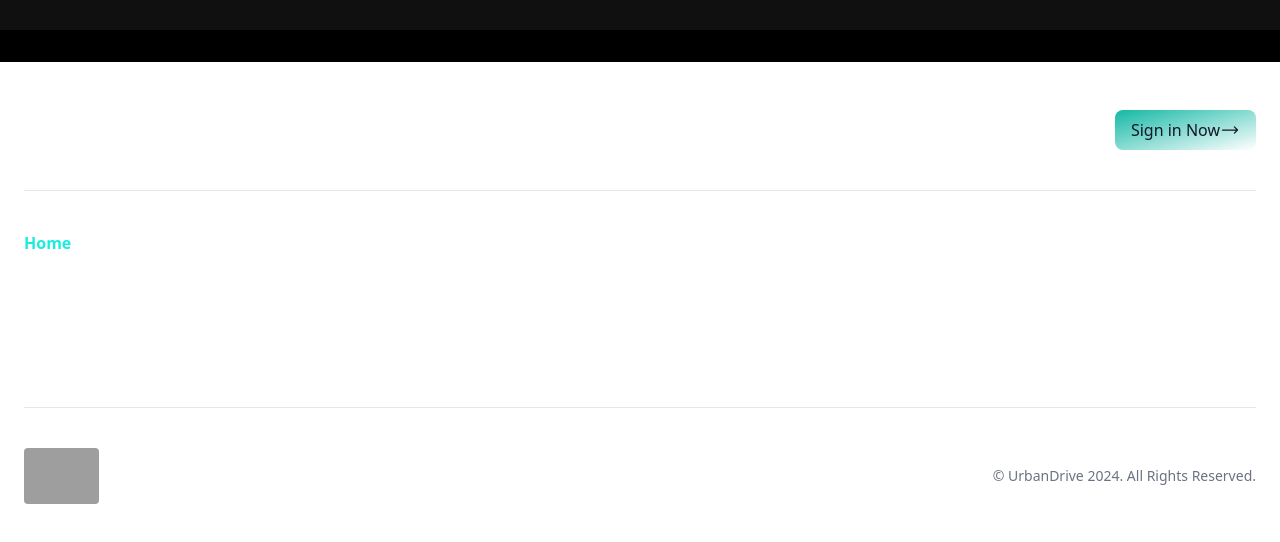
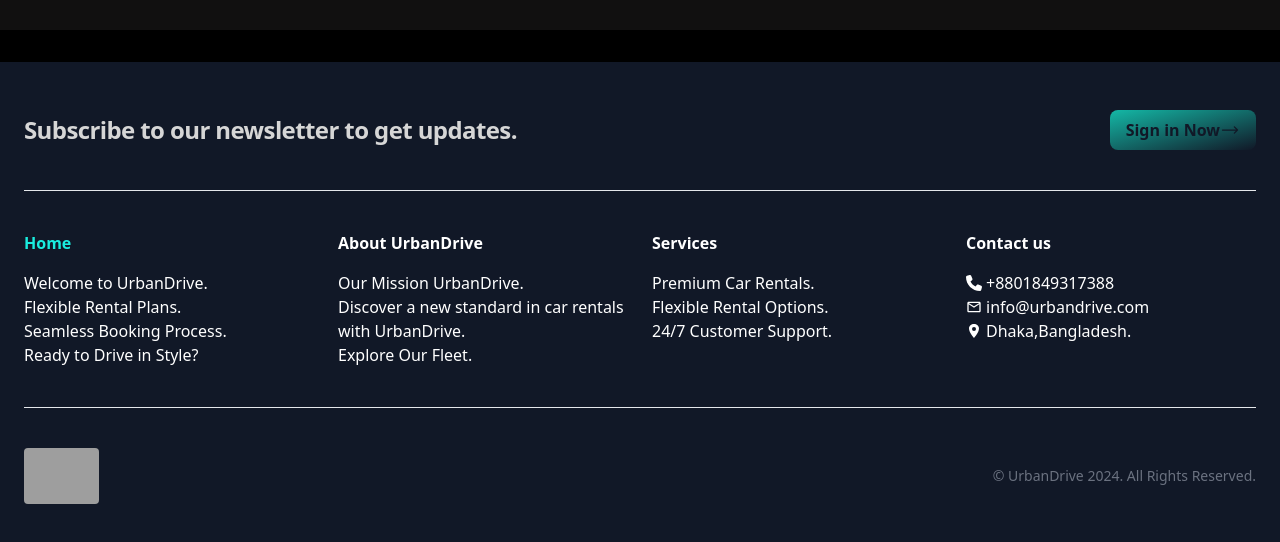
Before and after one commit to nayeem-miah/UrbanDrive-Client, a React (Vite) app: page / in a window 1280 px wide. Shown: the part 3250-3792 px from the top of the page. Built offline with nearby package versions, Linux system fonts and the light colour scheme; grey boxes are pictures that could not be loaded; a web font is replaced by a local one.

Commit message:
change code

```diff
--- a/src/Components/Footer.tsx
+++ b/src/Components/Footer.tsx
@@ -71,10 +71,10 @@ const Footer: React.FC = () => {
     )
     return (
         <div>
-            <div className="bg-white dark:bg-gray-900 mt-8">
+            <div className=" bg-gray-900 mt-8">
                 <div className="container px-6 py-12 mx-auto">
                     <div className="md:flex md:-mx-3 md:items-center md:justify-between">
-                        <h1 className="text-xl font-semibold tracking-tight  md:mx-3 xl:text-2xl text-white">
+                        <h1 className="text-xl font-semibold tracking-tight  md:mx-3 xl:text-2xl ">
                             Subscribe to our newsletter to get updates.
                         </h1>
 
@@ -82,7 +82,7 @@ const Footer: React.FC = () => {
                             <Link to={'/register'}>
                                 <p aria-label="Sign up for newsletter" className="inline-flex items-center justify-center w-full px-4 py-2 text-gray-900 rounded-lg group bg-gradient-to-br from-teal-500
        to-navy-700 group-hover:from-teal-500 group-hover:to-navy-700 hover:text-white dark:text-white focus:ring-4 focus:outline-none focus:ring-yellow-400
-       dark:focus:ring-yellow-800 hover:bg-[#12625D]">
+       dark:focus:ring-yellow-800 hover:bg-[#12625D] font-bold">
                                     <span >Sign in Now</span>
                                     <svg xmlns="http://www.w3.org/2000/svg" fill="none" viewBox="0 0 24 24" stroke-width="1.5" stroke="currentColor" className="w-5 h-5">
                                         <path stroke-linecap="round" stroke-linejoin="round" d="M17.25 8.25L21 12m0 0l-3.75 3.75M21 12H3" />
```
